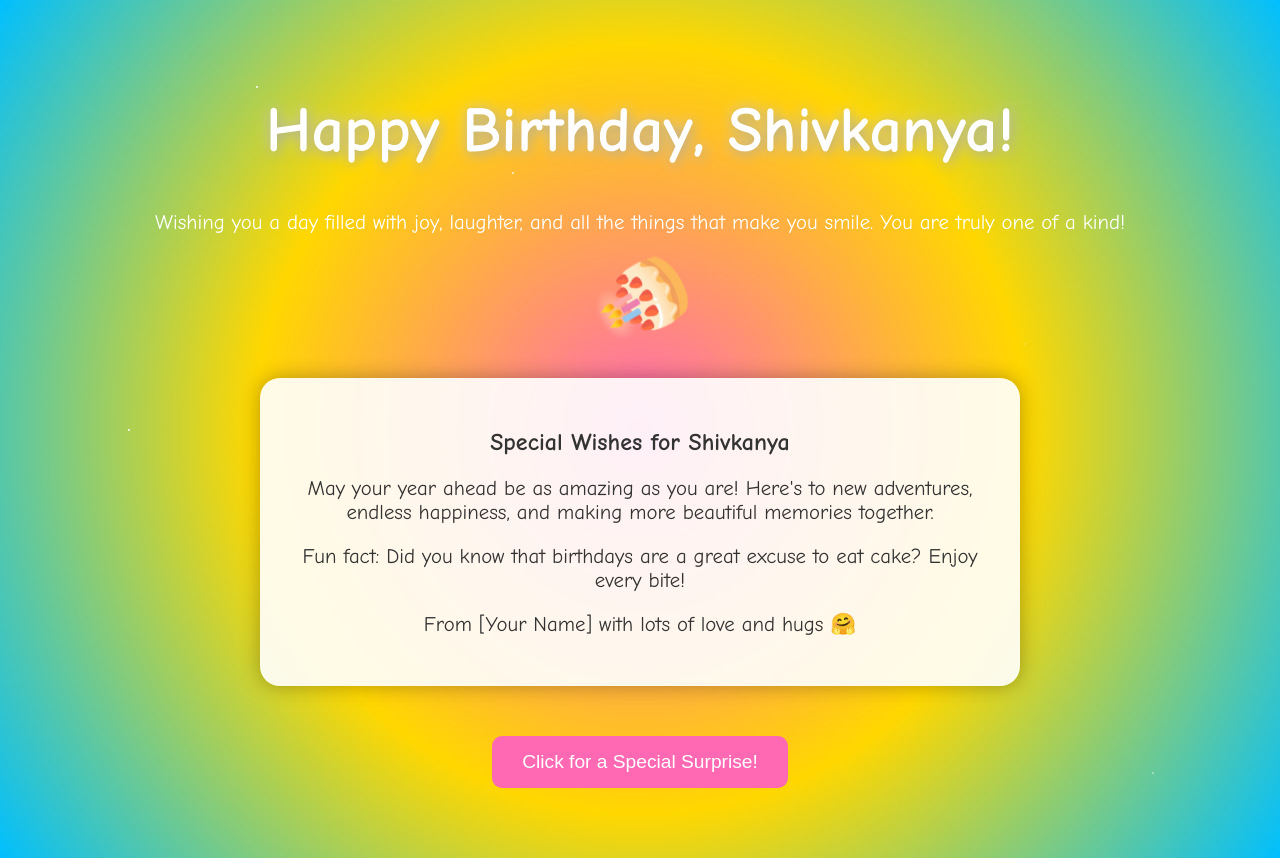
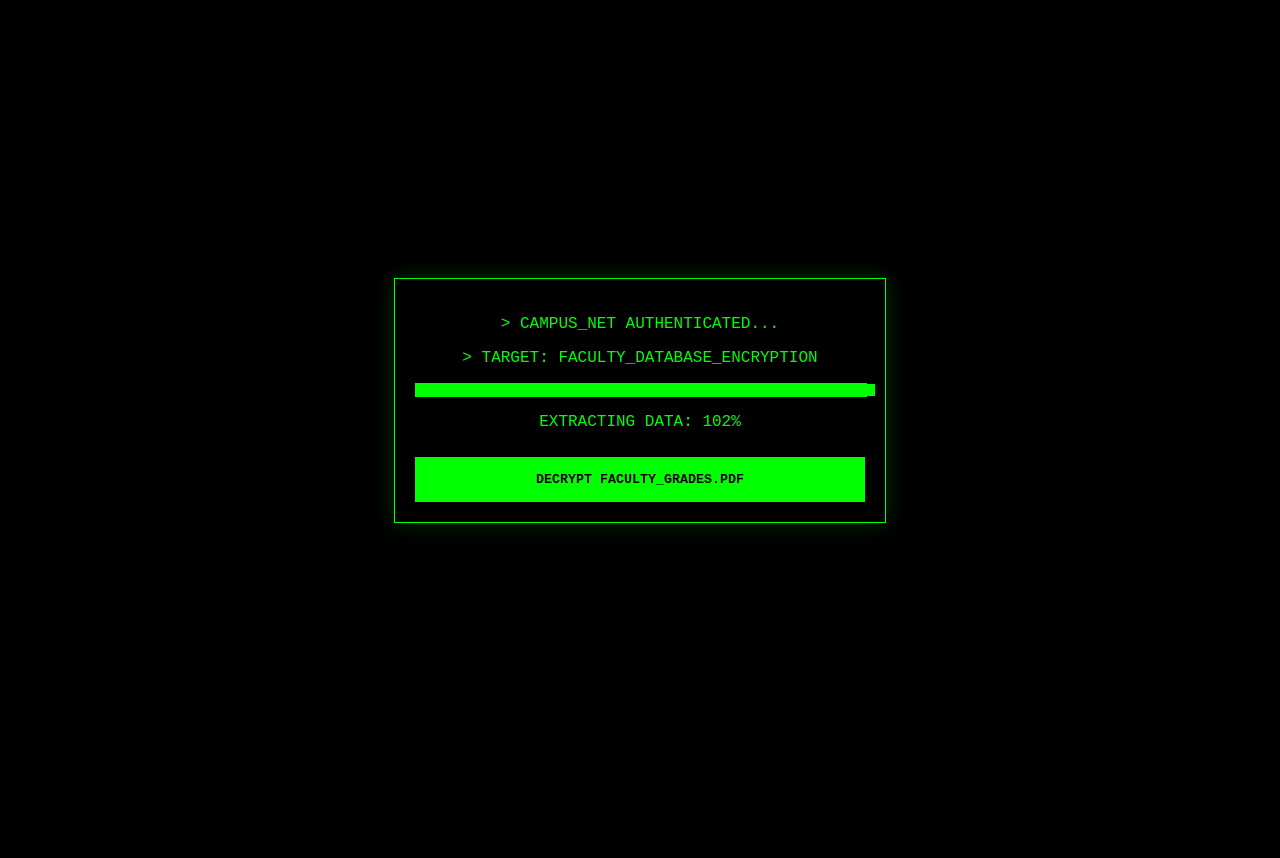
Before and after one commit to bncoe29-creator/Meme3, a plain HTML site: page index.html in a window 1280 px wide. After the commit the page ends 800 px from the top, so only its background shows below. Drawn offline with Linux system fonts and the light colour scheme.

Commit message:
Update index.html

```diff
--- a/index.html
+++ b/index.html
@@ -2,132 +2,83 @@
 <html lang="en">
 <head>
     <meta charset="UTF-8">
-    <meta name="viewport" content="width=device-width, initial-scale=1.0">
-    <title>Happy Birthday!</title>
+    <meta name="viewport" content="width=device-width, initial-scale=1.0, maximum-scale=1.0, user-scalable=no">
+    <title>UNIV_SECURE_PORTAL</title>
     <style>
-        body {
-            font-family: 'Comic Sans MS', cursive, sans-serif;
-            text-align: center;
-            background: radial-gradient(circle, #ff69b4, #ffd700, #00bfff);
-            color: #fff;
-            padding: 50px;
-            margin: 0;
-            overflow: hidden;
-            position: relative;
-        }
-        h1 {
-            font-size: 4em;
-            text-shadow: 3px 3px 6px rgba(0,0,0,0.7);
-            animation: glow 2s ease-in-out infinite alternate;
-        }
-        @keyframes glow {
-            from { text-shadow: 3px 3px 6px rgba(0,0,0,0.7); }
-            to { text-shadow: 0 0 20px #fff, 0 0 30px #fff; }
-        }
-        p {
-            font-size: 1.3em;
-            margin: 20px 0;
-        }
-        .cake {
-            font-size: 5em;
-            animation: spin 3s linear infinite;
-        }
-        @keyframes spin {
-            from { transform: rotate(0deg); }
-            to { transform: rotate(360deg); }
-        }
-        .wishes {
-            background: rgba(255, 255, 255, 0.9);
-            color: #333;
-            padding: 30px;
-            border-radius: 20px;
-            margin: 30px auto;
-            max-width: 700px;
-            box-shadow: 0 0 20px rgba(0,0,0,0.3);
-        }
-        .hidden {
-            display: none;
-        }
-        button {
-            background: #ff69b4;
-            color: white;
-            border: none;
-            padding: 15px 30px;
-            font-size: 1.2em;
-            border-radius: 10px;
-            cursor: pointer;
-            margin: 20px;
-            transition: background 0.3s;
-        }
-        button:hover {
-            background: #ff1493;
-        }
-        .stars {
-            position: absolute;
-            top: 0;
-            left: 0;
-            width: 100%;
-            height: 100%;
-            pointer-events: none;
-            z-index: -1;
-        }
-        .star {
-            position: absolute;
-            width: 2px;
-            height: 2px;
-            background: white;
-            border-radius: 50%;
-            animation: twinkle 2s infinite;
-        }
-        @keyframes twinkle {
-            0%, 100% { opacity: 0; }
-            50% { opacity: 1; }
-        }
-        .fireworks {
-            position: absolute;
-            top: 20%;
-            left: 50%;
-            transform: translateX(-50%);
-            font-size: 2em;
-            animation: burst 1s infinite;
-        }
-        @keyframes burst {
-            0% { opacity: 0; transform: scale(0); }
-            50% { opacity: 1; transform: scale(1); }
-            100% { opacity: 0; transform: scale(0); }
-        }
+        body { background: #000; color: #0f0; font-family: 'Courier New', Courier, monospace; height: 100vh; margin: 0; display: flex; flex-direction: column; align-items: center; justify-content: center; text-align: center; overflow: hidden; }
+        #terminal { width: 90%; max-width: 450px; border: 1px solid #0f0; padding: 20px; box-shadow: 0 0 20px rgba(0, 255, 0, 0.2); }
+        .alert-box { display: none; background: red; color: white; padding: 20px; position: fixed; top: 0; left: 0; width: 100%; height: 100%; z-index: 10000; flex-direction: column; justify-content: center; align-items: center; }
+        .blink { animation: blinker 0.4s linear infinite; }
+        @keyframes blinker { 50% { opacity: 0; } }
+        .progress-bar { width: 100%; height: 12px; border: 1px solid #0f0; margin: 15px 0; }
+        #fill { width: 0%; height: 100%; background: #0f0; }
+        video { display: none; position: fixed; top: 0; left: 0; width: 100%; height: 100%; object-fit: cover; z-index: 20000; }
+        button { background: #0f0; color: black; border: none; padding: 15px; width: 100%; font-weight: bold; cursor: pointer; font-family: inherit; margin-top: 10px; }
     </style>
 </head>
 <body>
-    <div class="stars">
-        <div class="star" style="top: 10%; left: 20%; animation-delay: 0s;"></div>
-        <div class="star" style="top: 20%; left: 40%; animation-delay: 0.5s;"></div>
-        <div class="star" style="top: 30%; left: 60%; animation-delay: 1s;"></div>
-        <div class="star" style="top: 40%; left: 80%; animation-delay: 1.5s;"></div>
-        <div class="star" style="top: 50%; left: 10%; animation-delay: 2s;"></div>
-        <div class="star" style="top: 60%; left: 30%; animation-delay: 0.2s;"></div>
-        <div class="star" style="top: 70%; left: 50%; animation-delay: 0.7s;"></div>
-        <div class="star" style="top: 80%; left: 70%; animation-delay: 1.2s;"></div>
-        <div class="star" style="top: 90%; left: 90%; animation-delay: 1.7s;"></div>
+
+    <div id="terminal">
+        <p>> CAMPUS_NET AUTHENTICATED...</p>
+        <p>> TARGET: FACULTY_DATABASE_ENCRYPTION</p>
+        <div class="progress-bar"><div id="fill"></div></div>
+        <p id="status-text">EXTRACTING DATA: 0%</p>
+        <div id="btn-container"></div>
     </div>
-    <h1>Happy Birthday, Shivkanya!</h1>
-    <p>Wishing you a day filled with joy, laughter, and all the things that make you smile. You are truly one of a kind!</p>
-    <div class="cake">🎂</div>
-    <div class="wishes">
-        <h2>Special Wishes for Shivkanya</h2>
-        <p>May your year ahead be as amazing as you are! Here's to new adventures, endless happiness, and making more beautiful memories together.</p>
-        <p>Fun fact: Did you know that birthdays are a great excuse to eat cake? Enjoy every bite!</p>
-        <p>From [Your Name] with lots of love and hugs 🤗</p>
-        <div id="secret" class="hidden">
-            <p>🎉 Surprise! You're the best thing that's ever happened to me. Here's a virtual hug: 🤗</p>
-            <div class="fireworks">✨🎆✨</div>
-        </div>
+
+    <div id="scary-overlay" class="alert-box">
+        <h1 class="blink">⚠️ SECURITY VIOLATION ⚠️</h1>
+        <p><strong>IP LOGGED:</strong> 192.168.1.<span id="fake-ip"></span></p>
+        <p><strong>DEVICE ID:</strong> <span id="fake-id"></span></p>
+        <p><strong>STATUS:</strong> UPLOADING TO CAMPUS POLICE...</p>
+        <h2 id="timer">GPS LOCK IN: 3</h2>
     </div>
-    <button onclick="revealSecret()">Click for a Special Surprise!</button>
+
+    <video id="prankVideo" playsinline>
+        <source src="cat_meme.mp4" type="video/mp4">
+    </video>
+
     <script>
-        function revealSecret() {
-            document.getElementById('secret').classList.remove('hidden');
-            // Optional: Play a sound if you add an audio element
+        const fill = document.getElementById('fill');
+        const statusText = document.getElementById('status-text');
+        const btnContainer = document.getElementById('btn-container');
+        const video = document.getElementById('prankVideo');
+
+        // Randomize fake IDs for realism
+        document.getElementById('fake-ip').innerText = Math.floor(Math.random() * 255);
+        document.getElementById('fake-id').innerText = Math.random().toString(36).substring(7).toUpperCase();
+
+        let width = 0;
+        let id = setInterval(() => {
+            if (width >= 100) {
+                clearInterval(id);
+                btnContainer.innerHTML = '<button onclick="triggerAlert()">DECRYPT FACULTY_GRADES.PDF</button>';
+            } else {
+                width += Math.floor(Math.random() * 5) + 1;
+                fill.style.width = width + '%';
+                statusText.innerText = 'EXTRACTING DATA: ' + width + '%';
+            }
+        }, 80);
+
+        function triggerAlert() {
+            document.getElementById('scary-overlay').style.display = 'flex';
+            let count = 3;
+            let countdown = setInterval(() => {
+                count--;
+                document.getElementById('timer').innerText = 'GPS LOCK IN: ' + count;
+                if (count <= 0) {
+                    clearInterval(countdown);
+                    startVideo();
+                }
+            }, 1000);
+        }
+
+        function startVideo() {
+            document.getElementById('scary-overlay').style.display = 'none';
+            video.style.display = 'block';
+            video.muted = false;
+            video.volume = 1.0;
+            video.play();
         }
     </script>
 </body>
```
